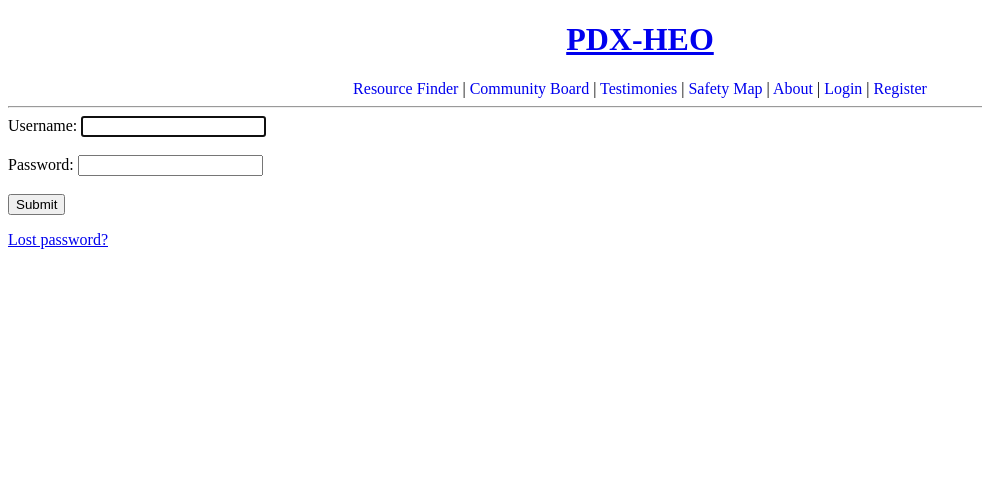
After one commit to pdx-heo/PDX-HEO, a Django app: page /accounts/login/ in a window 1280 px wide. The commit adds this page. Shown: the top 488 px of the page, without its empty margins (0-982 px from the left). Run offline with Django 3.2, Linux system fonts and the light colour scheme.

Commit message:
Implemented user registration and login

```diff
--- a/app/settings.py
+++ b/app/settings.py
@@ -130,7 +130,7 @@ USE_L10N = True
 
 USE_TZ = True
 
-LOGIN_REDIRECT_URL = '/'
+LOGIN_REDIRECT_URL = 'index'
 # Static files (CSS, JavaScript, Images)
 # https://docs.djangoproject.com/en/1.11/howto/static-files/
 
--- a/app/urls.py
+++ b/app/urls.py
@@ -15,9 +15,15 @@ Including another URLconf
 """
 from django.conf.urls import include, url
 from django.contrib import admin
+from django.contrib.auth import views as auth_views
+from pdxheo import views as pdxheo_views
 
 urlpatterns = [
-    url(r'^pdxheo/', include('pdxheo.urls')),
-    url(r'^', include('pdxheo.urls')),
-    url(r'^admin/', admin.site.urls),
+  url(r'^pdxheo/', include('pdxheo.urls')),
+  url(r'^', include('pdxheo.urls')),
+  url(r'^admin/', admin.site.urls),
+  url(r'^accounts/login/$', auth_views.LoginView.as_view(template_name='pdxheo/login.html'), name='login'),
+  url(r'^logout/$', auth_views.logout, {'next_page': '/'}, name='logout'),
+  url(r'^register/$', pdxheo_views.register, name='register'),
+  url(r'^reset/$', auth_views.PasswordResetView.as_view(template_name='pdxheo/reset.html'), name='reset')
 ]
--- a/pdxheo/templates/pdxheo/base.html
+++ b/pdxheo/templates/pdxheo/base.html
@@ -19,7 +19,13 @@
     <a href="{% url 'testimonies' %}">Testimonies</a> |
     <a href="{% url 'safetymap' %}">Safety Map</a> |
     <a href="{% url 'about' %}">About</a> |
-    <a href="/admin/">Admin</a>
+    {% if user.is_authenticated %}
+      <a href="/admin/">Admin</a> |
+      <a href="{% url 'logout' %}">Logout</a>
+    {% else %}
+      <a href="{% url 'login' %}">Login</a> |
+      <a href="{% url 'register' %}">Register</a>
+    {% endif %}
   </nav>
 </header>
 
--- /dev/null
+++ b/pdxheo/templates/pdxheo/login.html
@@ -0,0 +1,36 @@
+{% extends 'pdxheo/base.html' %}
+
+{% block title %}Login{% endblock %}
+
+{% block content %}
+
+  {% if form.errors %}
+    <p>Your username and password didn't match. Please try again.</p>
+  {% endif %}
+
+  {% if next %}
+    {% if user.is_authenticated %}
+      <p>Your account doesn't have access to this page. To proceed,
+        please login with an account that has access.</p>
+    {% else %}
+      <p>Please login to see this page.</p>
+    {% endif %}
+  {% endif %}
+
+  <form method="post" action="{% url 'login' %}">
+    {% csrf_token %}
+    {{ form.username.label_tag }}
+    {{ form.username }}
+    <br><br>
+    {{ form.password.label_tag }}
+    {{ form.password }}
+    <br><br>
+
+    <input type="submit"/>
+    <input type="hidden" name="next" value="{{ next }}"/>
+  </form>
+
+  {# Assumes you setup the password_reset view in your URLconf #}
+  <p><a href="{% url 'reset' %}">Lost password?</a></p>
+
+{% endblock %}
```
Also changed, not shown: pdxheo/templates/pdxheo/register.html (added, +13 -0 lines), pdxheo/templates/pdxheo/reset.html (added, +10 -0 lines), pdxheo/views.py (+18 -1 lines).
